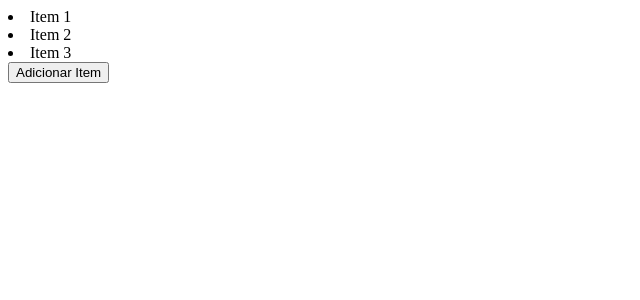
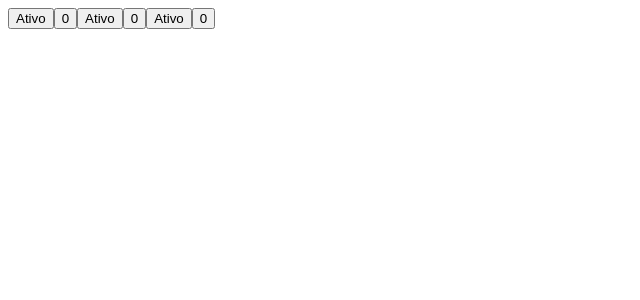
Before and after one commit to mraphaely/ProjetoFrontEnd, a React (Vite) app in the folder REACT-HOOKS/: page / in a window 1280 px wide. Shown: the top 300 px of the page, without its empty margins (0-640 px from the left). Built offline with nearby package versions, Linux system fonts and the light colour scheme.

Commit message:
Add files via upload

```diff
--- a/REACT-HOOKS/src/Modal/App.jsx
+++ b/REACT-HOOKS/src/Modal/App.jsx
@@ -10,6 +10,12 @@ const App = () => {
         <>
         <ButtonModal setModal={setModal}/>
         <Modal modal={modal} setModal={setModal}/>
+
+        <ButtonModal setModal={setModal}/>
+        <Modal modal={modal} setModal={setModal}/>
+
+        <ButtonModal setModal={setModal}/>
+        <Modal modal={modal} setModal={setModal}/>
         </>
     )
 }
--- a/REACT-HOOKS/src/main.jsx
+++ b/REACT-HOOKS/src/main.jsx
@@ -1,9 +1,13 @@
 import React from 'react'
 import ReactDOM from 'react-dom/client'
+import App from './App'
 import Reatividade from './Reatividade'
 
 ReactDOM.createRoot(document.getElementById('root')).render(
   <React.StrictMode>
-    <Reatividade />
+    {/* <Reatividade /> */}
+    < App />
+    < App />
+    < App />
   </React.StrictMode>,
 )
```
